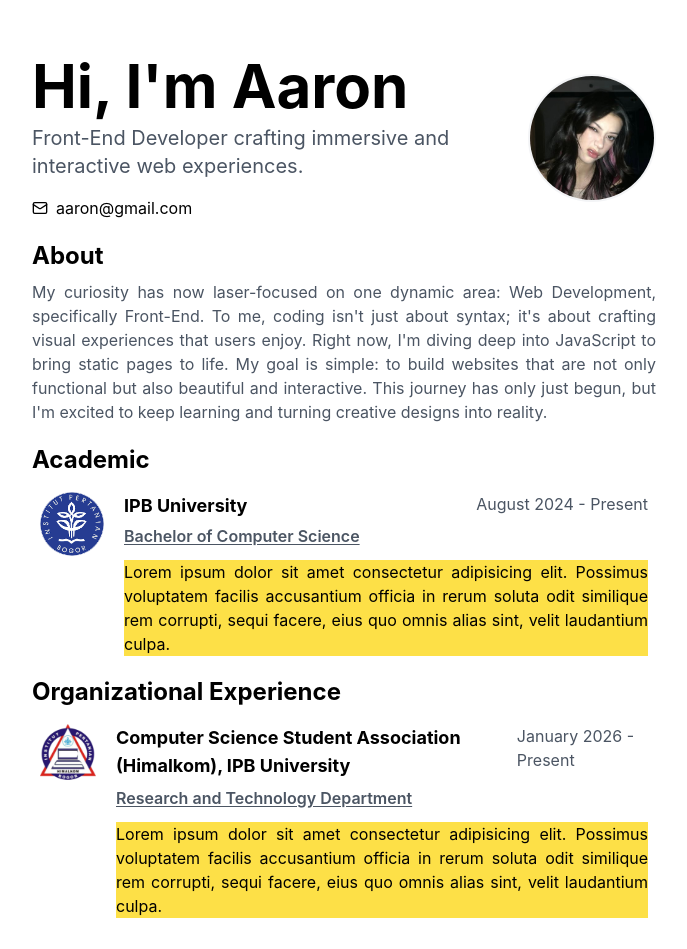
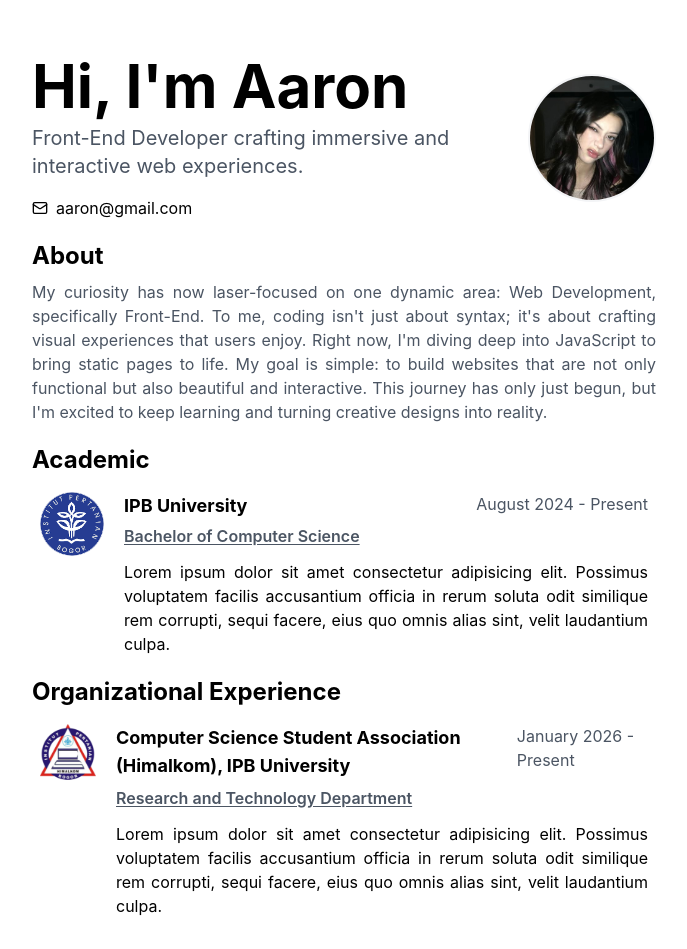
Before and after one commit to p4rtof/hell-nah, a React (Vite) app: page / in a window 1280 px wide. Shown: the top 949 px of the page, without its empty margins (296-983 px from the left). Built offline with nearby package versions, Linux system fonts and the light colour scheme.

Commit message:
fixed background text

```diff
--- a/src/components/Academic.jsx
+++ b/src/components/Academic.jsx
@@ -15,7 +15,7 @@ const Academic = () => {
                         <div className="text-gray-600">August 2024 - Present</div>
                     </div>
                     {/* description */}
-                    <div className="mt-2 text-justify text-sm sm:text-base md:leading-6 leading-2 bg-yellow-300">Lorem ipsum dolor sit amet consectetur adipisicing elit. Possimus voluptatem facilis accusantium officia in rerum soluta odit similique rem corrupti, sequi facere, eius quo omnis alias sint, velit laudantium culpa. </div>
+                    <div className="mt-2 text-justify text-sm sm:text-base md:leading-6 leading-2 ">Lorem ipsum dolor sit amet consectetur adipisicing elit. Possimus voluptatem facilis accusantium officia in rerum soluta odit similique rem corrupti, sequi facere, eius quo omnis alias sint, velit laudantium culpa. </div>
                 </div>
             </div>
         </main>
--- a/src/components/OrganizationalExperiences.jsx
+++ b/src/components/OrganizationalExperiences.jsx
@@ -17,7 +17,7 @@ const OrganizationalExperiences = () => {
             <div className="text-gray-600">January 2026 - Present</div>
           </div>
           {/* description */}
-          <div className="mt-2 text-justify text-sm sm:text-base bg-yellow-300">Lorem ipsum dolor sit amet consectetur adipisicing elit. Possimus voluptatem facilis accusantium officia in rerum soluta odit similique rem corrupti, sequi facere, eius quo omnis alias sint, velit laudantium culpa. </div>
+          <div className="mt-2 text-justify text-sm sm:text-base ">Lorem ipsum dolor sit amet consectetur adipisicing elit. Possimus voluptatem facilis accusantium officia in rerum soluta odit similique rem corrupti, sequi facere, eius quo omnis alias sint, velit laudantium culpa. </div>
         </div>
       </div>
 
```
